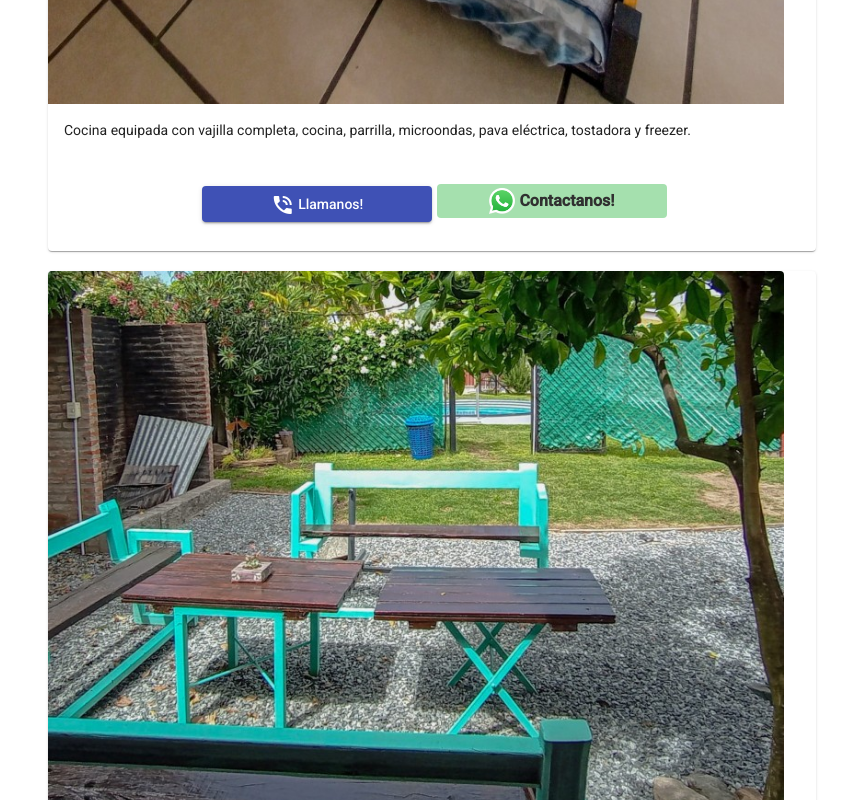
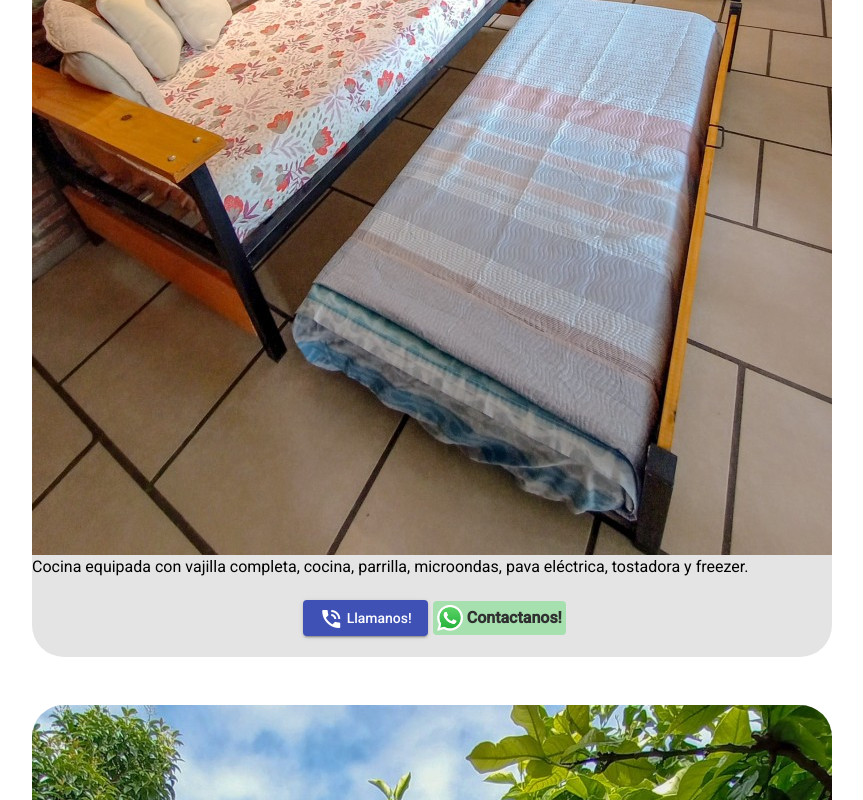
Before and after one commit to acunaFermin/loDeVicente.com, an Angular app: page / in a window 1280 px wide. Shown: the part 1160-1960 px from the top of the page, without its empty margins (208-1071 px from the left). Built offline with nearby package versions, Linux system fonts and the light colour scheme.

Commit message:
modificacion inicio

```diff
--- a/src/app/inicio/inicio.component.css
+++ b/src/app/inicio/inicio.component.css
@@ -29,14 +29,8 @@
 }
 
 .inicio-card {
-  margin: 10px;
+  /* margin: 10px; */
   width: 60vw;
-}
-
-img {
-  max-height: 80vh;
-  object-fit: cover;
-  object-position: bottom;
 }
 
 mat-card-actions {
@@ -60,24 +54,13 @@ mat-card-actions {
   margin: 5px;
 }
 
-a {
-  width: 230px;
-  margin-bottom: 5px;
-}
-
 .wapp {
   background-color: #128c7e;
 }
 
 @media (max-width: 800px) {
   .inicio-card {
-    margin: 10px;
+    /* margin: 10px; */
     width: 80vw;
   }
-
-  img {
-    max-height: 90vh;
-    object-fit: cover;
-    object-position: bottom;
-  }
 }
--- a/src/app/inicio/inicio.component.html
+++ b/src/app/inicio/inicio.component.html
@@ -42,15 +42,23 @@
   </mat-card>
 
 
-  <div *ngFor="let imagen of imagenes">
-    <mat-card class="inicio-card">
-      <img mat-card-image src="{{ imagen.img }}" alt="{{ imagen.alt }}" />
-      <mat-card-content>
+  <div
+    style="padding: 8px;"
+    *ngFor="let imagen of imagenes">
+
+    <div style="
+      max-width: 800px;
+      background-color: rgb(228, 228, 228);
+      margin-top: 32px;
+      border-radius: 32px;
+      overflow: hidden;
+      box-shadow: 0 2px 4px rgba(255, 255, 255, 0.3), 0 8px 16px rgba(255, 255, 255, 0.3);
+    ">
+
+      <img style="width: 100%;" src="{{ imagen.img }}" alt="{{ imagen.alt }}" />
       <p>
         {{ imagen.desc }}
       </p>
-      </mat-card-content>
-      <mat-card-actions>
       <div class="botones">
         <div class="boton">
           <a href="tel:+542494632892" color="primary" mat-raised-button>
@@ -70,8 +78,8 @@
           Contactanos!
         </a>
       </div>
-      </mat-card-actions>
-    </mat-card>
     </div>
+    </div>
+
   <app-footer></app-footer>
 </div>
```
Lines whose indentation alone changed are shown as unchanged.
